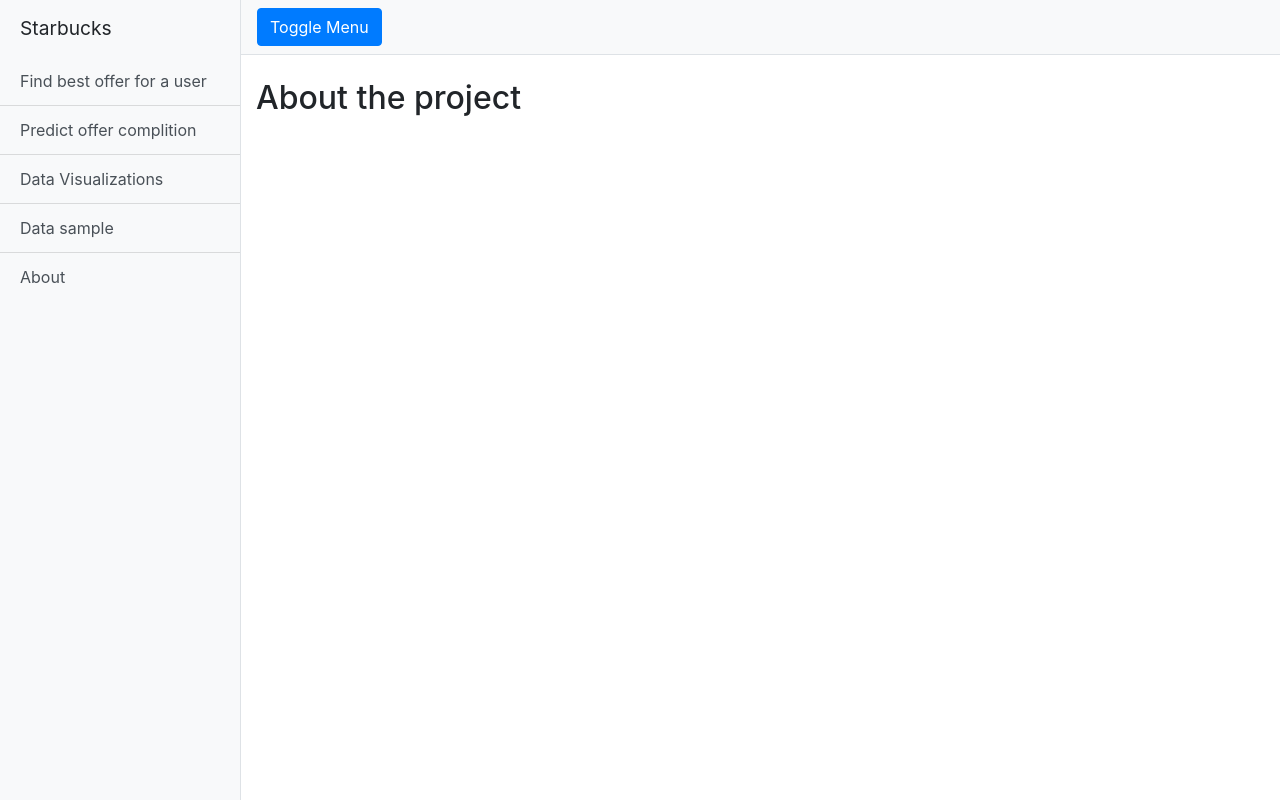
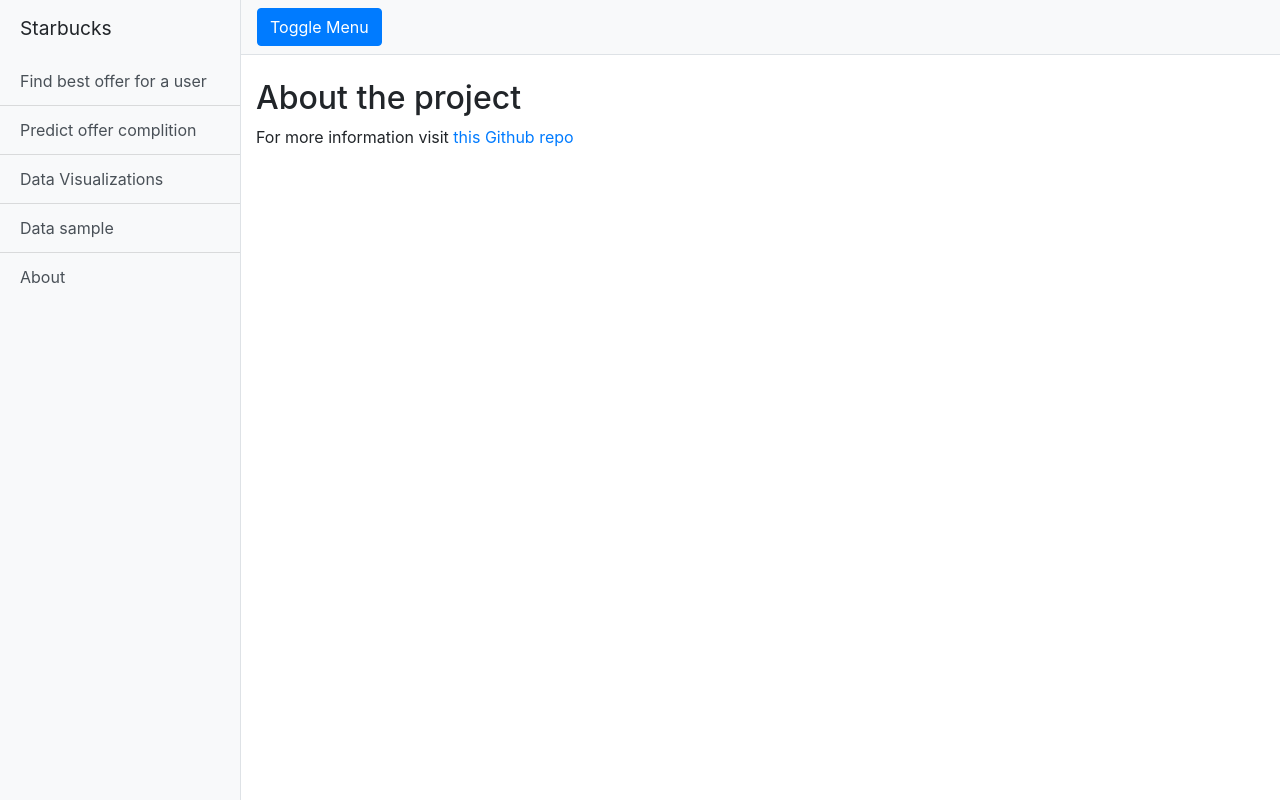
Before and after one commit to hamidkhbl/starbucks-challenge, a Flask app: page /about in a window 1280 px wide. Run offline with Flask 2, Linux system fonts and the light colour scheme; parts of the project's set-up code (start-up, migrations or seed data) failed here and were passed over; some libraries are stand-ins or nearby versions.

Commit message:
update about page

```diff
--- a/app/templates/public/about.html
+++ b/app/templates/public/about.html
@@ -13,6 +13,11 @@
 <h2>
     About the project
 </h2>
+
+<p>
+    For more information visit <a href="https://github.com/hamidkhbl/starbucks-recommender">this Github repo</a>
+</p>
+
 </div>
 
 {%endblock%}
```
